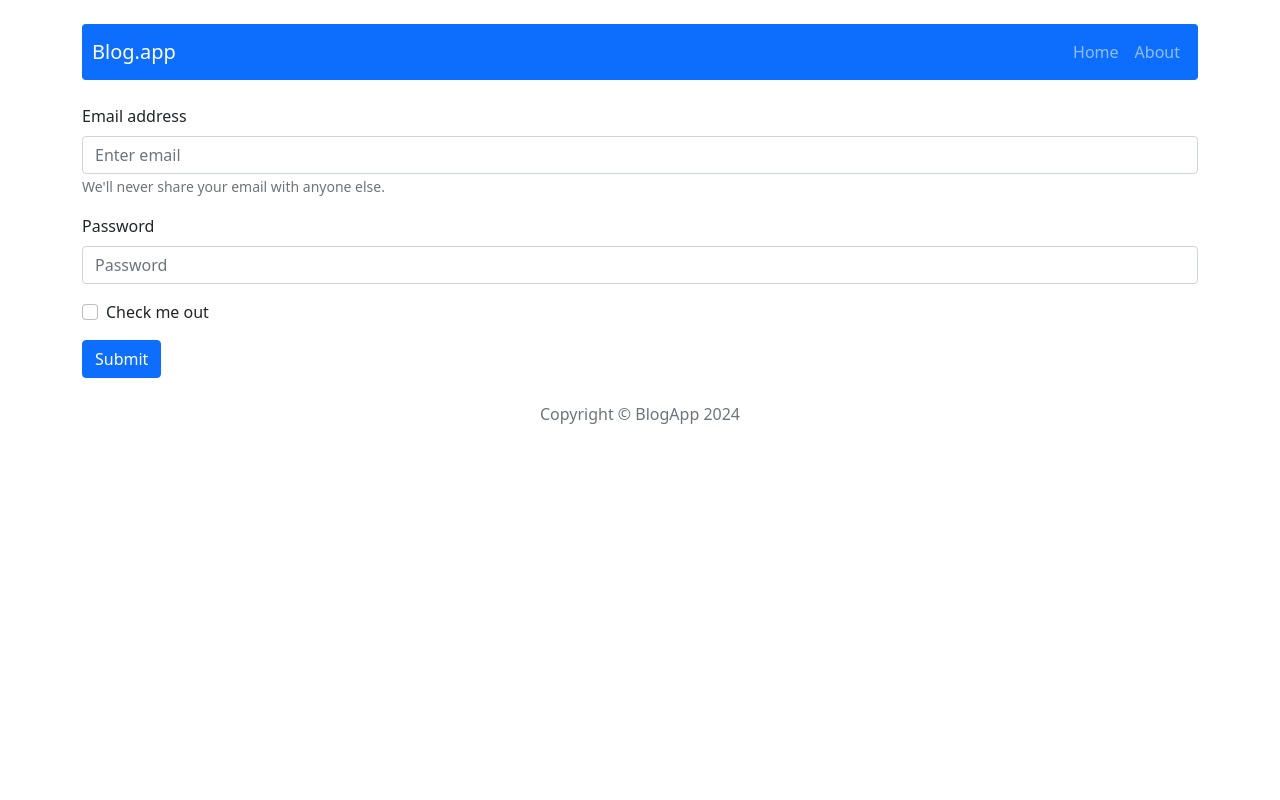
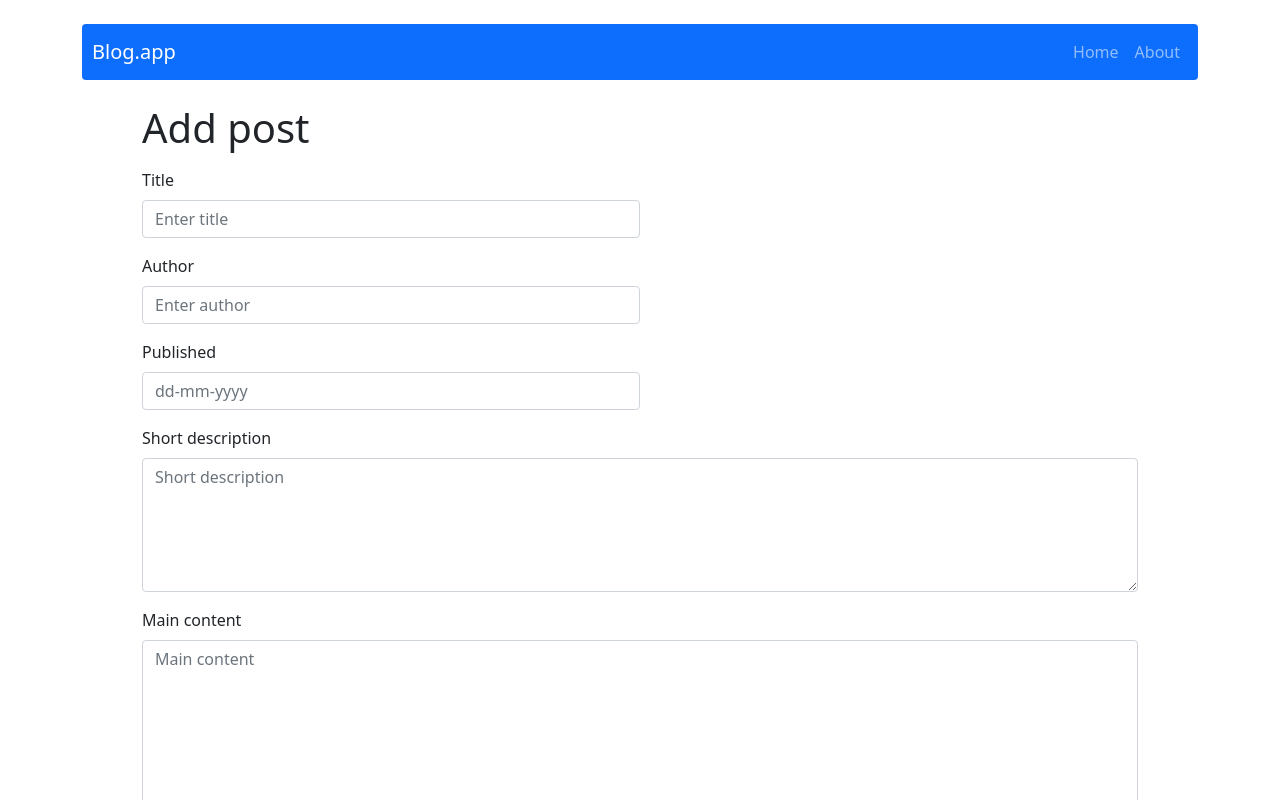
Before and after one commit to tkrzywosadzki/blog-app, a React (Create React App) app: page /post/add in a window 1280 px wide. Shown: the top 800 px of the page. Built offline with nearby package versions, Linux system fonts and the light colour scheme.

Commit message:
fix form in AddPostForm.js

```diff
--- a/src/components/features/AddPostForm/AddPostForm.js
+++ b/src/components/features/AddPostForm/AddPostForm.js
@@ -3,6 +3,7 @@ import { useDispatch } from "react-redux";
 import { useState } from "react";
 import { Button, Row, Col, Form } from "react-bootstrap";
 import { addPost } from "../../../redux/postsRedux";
+
 
 const AddPostForm = (props) => {
     const navigate = useNavigate();
@@ -10,43 +11,54 @@ const AddPostForm = (props) => {
 
     const [title, setTitle] = useState('');
     const [author, setAuthor] = useState('');
-    const [published, setPublished] = useState('');
-    const [description, setDescription] = useState('');
+    const [publishedDate, setPublishedDate] = useState('');
+    const [shortDescription, setShortDescription] = useState('');
     const [content, setContent] = useState('');
 
     const handleSubmit = e => {
         e.preventDefault();
-        dispatch(addPost({title, author, published, description, content, postId: props.postId}));
+        dispatch(addPost({title, author, publishedDate, shortDescription, content, postId: props.postId}));
         setTitle('');
         setAuthor('');
-        setPublished('');
-        setDescription('');
+        setPublishedDate('');
+        setShortDescription('');
         setContent('');
         navigate('/');
     };
 
-
     return (
+    <Row className="mx-5">
+        <div className="mb-2">
+            <h1>Add post</h1>
+        </div>
         <Form onSubmit={handleSubmit}>
-      <Form.Group className="mb-3" controlId="formBasicEmail">
-        <Form.Label>Email address</Form.Label>
-        <Form.Control type="email" placeholder="Enter email" />
-        <Form.Text className="text-muted">
-          We'll never share your email with anyone else.
-        </Form.Text>
+            <Col>
+                <Form.Group className="mb-3" controlId="title">
+                    <Form.Label>Title</Form.Label>
+                    <Form.Control className="w-50" type="text" placeholder="Enter title" value={title} onChange={(e) => setTitle(e.target.value)} />
                 </Form.Group>
-
-      <Form.Group className="mb-3" controlId="formBasicPassword">
-        <Form.Label>Password</Form.Label>
-        <Form.Control type="password" placeholder="Password" />
+                <Form.Group className="mb-3" controlId="author">
+                    <Form.Label>Author</Form.Label>
+                    <Form.Control className="w-50" type="text" placeholder="Enter author" value={author} onChange={(e) => setAuthor(e.target.value)} />
                 </Form.Group>
-      <Form.Group className="mb-3" controlId="formBasicCheckbox">
-        <Form.Check type="checkbox" label="Check me out" />
+                <Form.Group className="mb-3" controlId="published">
+                    <Form.Label>Published</Form.Label>
+                    <Form.Control className="w-50" type="text" placeholder="dd-mm-yyyy" value={publishedDate} onChange={(e) => setPublishedDate(e.target.value)} />
                 </Form.Group>
+                <Form.Group className="mb-3" controlId="description">
+                    <Form.Label>Short description</Form.Label>
+                    <Form.Control as="textarea" rows={5} placeholder="Short description" value={shortDescription} onChange={(e) => setShortDescription(e.target.value)} />
+                </Form.Group>
+                <Form.Group className="mb-3" controlId="content">
+                    <Form.Label>Main content</Form.Label>
+                    <Form.Control as="textarea" rows={10} placeholder="Main content" value={content} onChange={(e) => setContent(e.target.value)} />
+                </Form.Group>
+            </Col>
                 <Button variant="primary" type="submit">
                     Submit
                 </Button>
         </Form>
+    </Row>
 
     );
 };
```
Lines whose indentation alone changed are shown as unchanged.
